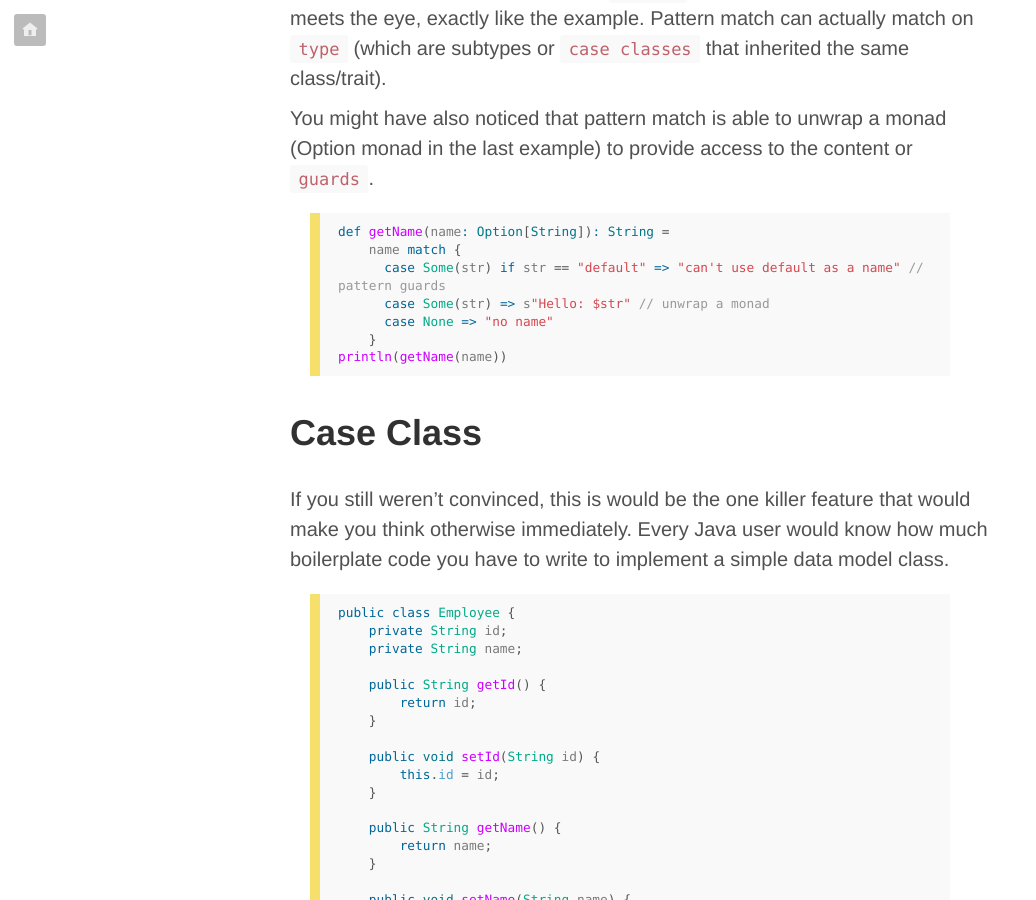
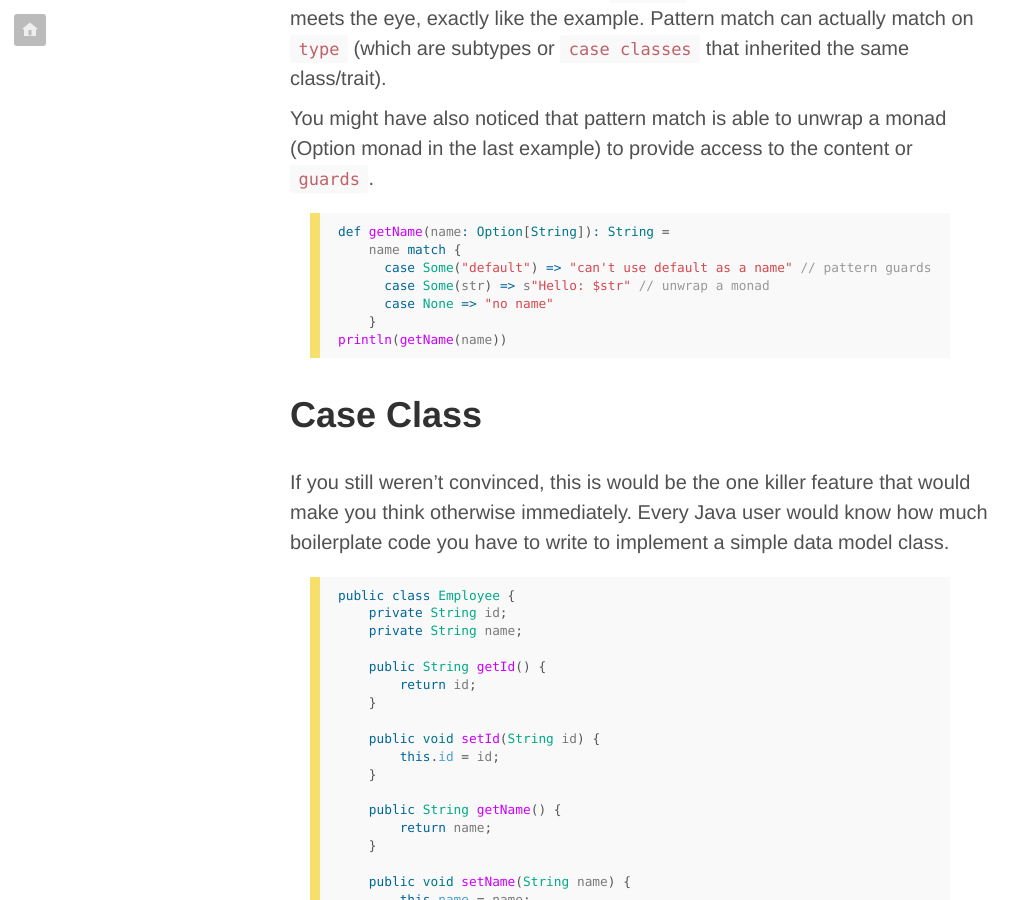
Before and after one commit to mlin6436/mlin6436.github.io, a Jekyll site: the page built from _posts/2019-01-28-benefits-of-using-scala.md, in a window 1280 px wide and 900 px high, scrolled down 3014 px. Shown: the whole window, without its empty margins (0-1036 px from the left). Built offline with Jekyll 4.4.1, drawn with Linux system fonts in a browser that asks for light colours; comment, search, counter and statistics services are not loaded.

Commit message:
update example syntax

```diff
--- a/_posts/2019-01-28-benefits-of-using-scala.md
+++ b/_posts/2019-01-28-benefits-of-using-scala.md
@@ -76,7 +76,7 @@
 {% highlight scala %}
 def getName(name: Option[String]): String =
     name match {
-      case Some(str) if str == "default" => "can't use default as a name" // pattern guards
+      case Some("default") => "can't use default as a name" // pattern guards
       case Some(str) => s"Hello: $str" // unwrap a monad
       case None => "no name"
     }
```
